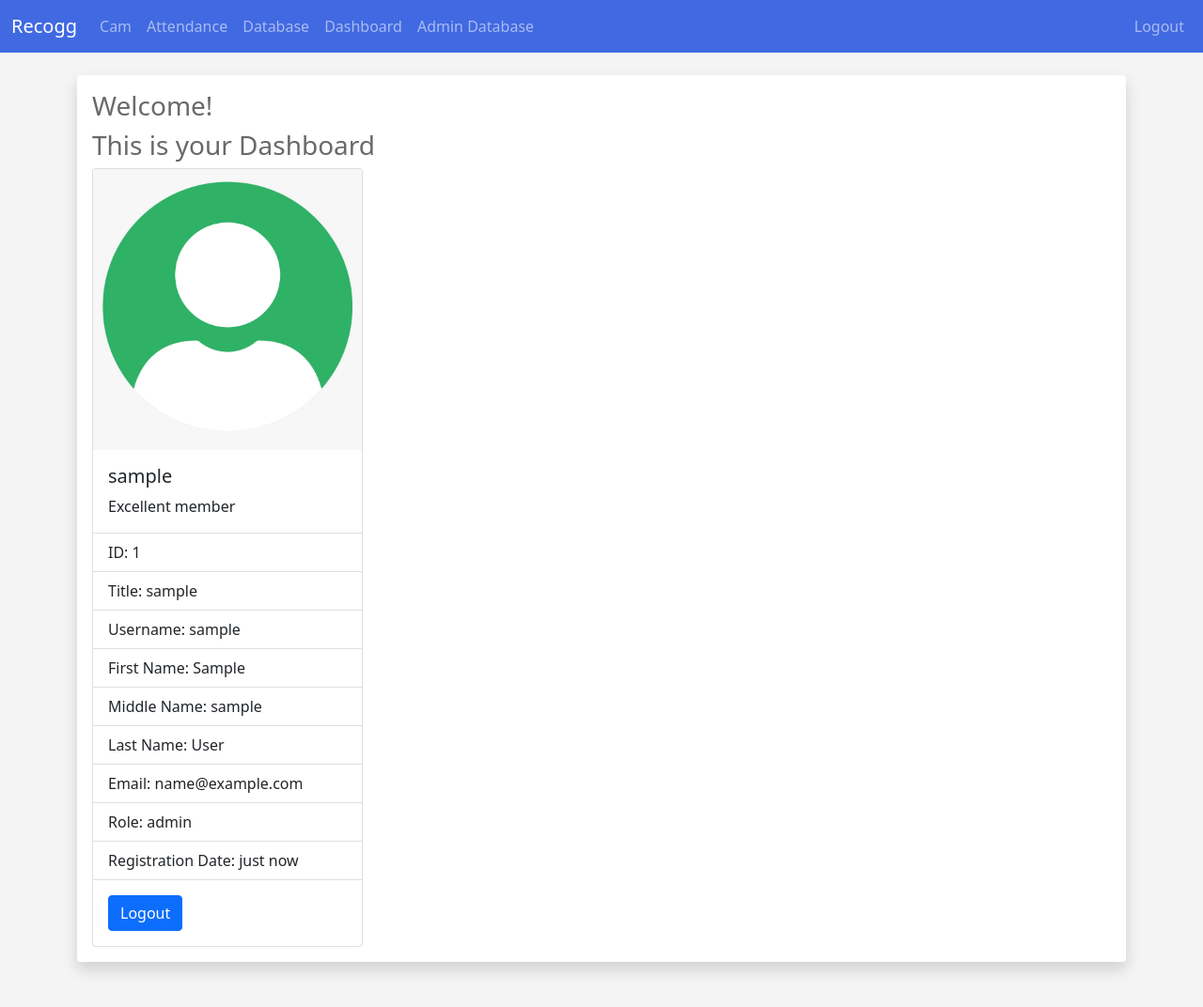
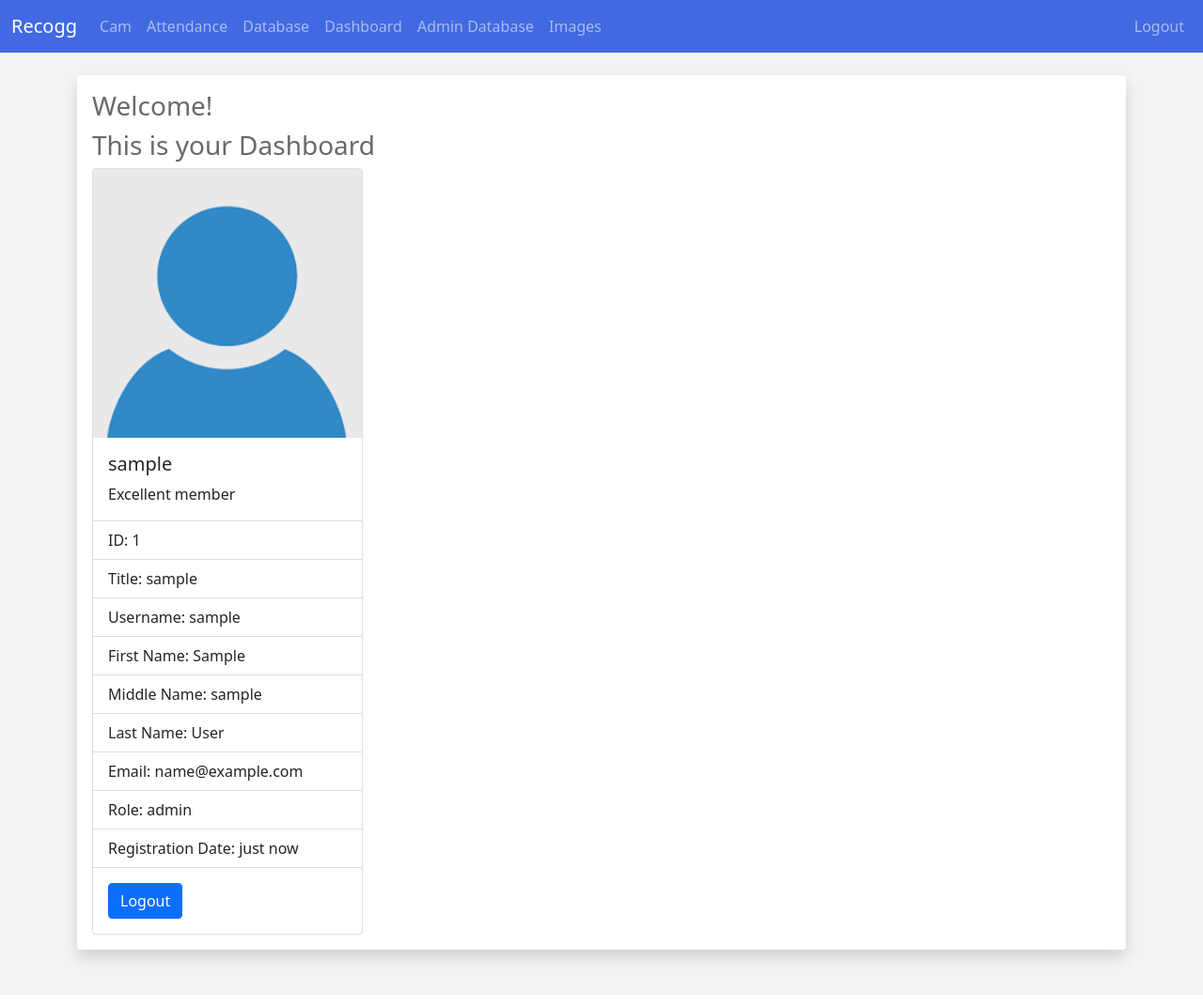
Before and after one commit to Ugo5738/Attendance, a Flask app: page /dashboard in a window 1280 px wide. Shown: the whole page at 94% size. After the commit the page ends 1031 px from the top, so only its background shows below. Run offline with Flask 2, Linux system fonts and the light colour scheme; the visitor is signed in with stand-in values (Sample User, id 1); data comes from the database, SQL or seed files in the repository.

Commit message:
Worked on images displayed across pages

```diff
--- /dev/null
+++ b/Attendance.csv
@@ -0,0 +1,2 @@
+
+CHINEYE, BARBARA, OKWUONU, 12:41:59, 23-April-2022, Saturday
--- a/app.py
+++ b/app.py
@@ -3,7 +3,7 @@ import os
 import os.path
 from flask import Flask, render_template, request, Response, flash, redirect, url_for
 from flask_login import UserMixin, login_user, LoginManager, login_required, logout_user, current_user
-from werkzeug.utils import secure_filename
+# from werkzeug.utils import secure_filename
 from werkzeug.security import generate_password_hash, check_password_hash
 from datetime import datetime
 from flask_sqlalchemy import SQLAlchemy
@@ -64,7 +64,8 @@ def file_type(key):
 
 # ATTENDANCE CONTENT
 base_path = Path(__file__).parent
-path = os.path.join(base_path, "Images_upload")
+path = os.path.join(base_path, "static")
+path = os.path.join(path, "recog_images")
 
 images = []
 classNames = []
@@ -352,6 +353,7 @@ class Members(db.Model):
     birth_date = db.Column(db.String(50), nullable=False)
     phone = db.Column(db.String(50), nullable=False)
     country = db.Column(db.String(100), nullable=False)
+    ext = db.Column(db.String(100))
     registration_date = db.Column(db.DateTime, default=datetime.utcnow)
 
     # Create String
@@ -385,7 +387,6 @@ class AdminMembers(db.Model, UserMixin):
 
 @app.route('/home')
 def index():
-
     return render_template('index.html')
 
 
@@ -488,6 +489,7 @@ def register():
 
 
 @app.route("/upload/<int:id>", methods=["GET", "POST"])
+# @app.route("/upload/", methods=["GET", "POST"])
 def upload(id):
     member_image_update = Members.query.get_or_404(id)
     if request.method == 'POST':
@@ -499,57 +501,10 @@ def upload(id):
         my_bucket.Object(file_name).put(Body=file)
         image_path = os.path.join(path, file_name)
         my_bucket.download_file(file_name, image_path)
+        member_image_update.ext = ext.lower()
+        db.session.commit()
         return render_template("uploaded.html", first_name=member_image_update.first_name)
     return render_template("upload.html", first_name=member_image_update.first_name)
-
-
-@app.route("/login", methods=['GET', 'POST'])
-def login():
-    login_form = LoginForm()
-    if login_form.validate_on_submit():
-        username = login_form.username.data
-        password = login_form.password_hash.data
-        admin_username = AdminMembers.query.filter_by(username=username).first()
-        if admin_username:
-            if check_password_hash(admin_username.password_hash, password):
-                login_user(admin_username)
-                flash("Login Successful")
-                return redirect(url_for('dashboard'))
-            else:
-                flash("Wrong Password, Try Again")
-        else:
-            flash("That User doesn't exist, Try Again")
-    return render_template('login.html',
-                           login_form=login_form)
-
-
-@app.route("/logout", methods=['GET', 'POST'])
-@login_required
-def logout():
-    logout_user()
-    flash("You have been logged out!")
-    return redirect(url_for('login'))
-
-
-@app.route("/dashboard", methods=['GET', 'POST'])
-@login_required
-def dashboard():
-    return render_template('dashboard.html')
-
-
-def success():
-    return render_template("success.html")
-
-
-@app.route('/')
-def home():
-    return render_template("home.html")
-
-
-@app.route('/database')
-def database():
-    all_members = Members.query.order_by(Members.registration_date)
-    return render_template("database.html", all_members=all_members)
 
 
 @app.route('/update/<int:id>', methods=['GET', 'POST'])
@@ -588,6 +543,55 @@ def delete(id):
         flash("There was a problem deleting that record, please try again!")
         all_members = Members.query.order_by(Members.registration_date)
         return render_template("database.html", all_members=all_members)
+
+
+@app.route("/login", methods=['GET', 'POST'])
+def login():
+    login_form = LoginForm()
+    if login_form.validate_on_submit():
+        username = login_form.username.data
+        password = login_form.password_hash.data
+        admin_username = AdminMembers.query.filter_by(username=username).first()
+        if admin_username:
+            if check_password_hash(admin_username.password_hash, password):
+                login_user(admin_username)
+                flash("Login Successful")
+                return redirect(url_for('dashboard'))
+            else:
+                flash("Wrong Password, Try Again")
+        else:
+            flash("That User doesn't exist, Try Again")
+    return render_template('login.html',
+                           login_form=login_form)
+
+
+@app.route("/logout", methods=['GET', 'POST'])
+@login_required
+def logout():
+    logout_user()
+    flash("You have been logged out!")
+    return redirect(url_for('home'))
+
+
+@app.route("/dashboard", methods=['GET', 'POST'])
+@login_required
+def dashboard():
+    return render_template('dashboard.html')
+
+
+def success():
+    return render_template("success.html")
+
+
+@app.route('/')
+def home():
+    return render_template("home.html")
+
+
+@app.route('/database')
+def database():
+    all_members = Members.query.order_by(Members.registration_date)
+    return render_template("database.html", all_members=all_members)
 
 
 @app.route('/admin_database')
@@ -631,7 +635,10 @@ def attendance():
 @app.route('/member/<id>')
 def member(id):
     member_data = Members.query.get_or_404(id)
-    return render_template("member.html", member_data=member_data)
+    file_name = f"{member_data.first_name} {member_data.middle_name} {member_data.last_name}.{member_data.ext}"
+    image_dir = 'recog_images/'
+    image_path = os.path.join(image_dir, file_name)
+    return render_template("member.html", member_data=member_data, image_path=image_path)
 
 
 # invalid URL
--- a/templates/dashboard.html
+++ b/templates/dashboard.html
@@ -6,7 +6,7 @@
     <h3>Welcome!</h3>
     <h3>This is your Dashboard</h3>
     <div class="card" style="width: 18rem;">
-        <img src="{{ url_for('static', filename='images/default.png') }}" class="card-img-top" alt="...">
+        <img src="{{ url_for('static', filename='default/default1.png') }}" class="card-img-top" alt="...">
         <div class="card-body">
             <h5 class="card-title">{{ current_user.username }}</h5>
             <p class="card-text">Excellent member</p>
--- a/templates/database.html
+++ b/templates/database.html
@@ -29,6 +29,8 @@
                 <td>{{ member.birth_date }}</td>
                 <td>{{ member.phone }}</td>
                 <td>{{ member.country }}</td>
+                <td>{{ member.ext }}</td>
+                <td>{{ member.registration_date | datetimeformat}}</td>
                 <td><a href="{{ url_for('update', id=member.id) }}" class="btn btn-success">UPDATE</a></td>
                 <td><a href="{{ url_for('delete', id=member.id) }}" class="btn btn-danger">DELETE</a></td>
             </tr>
--- a/templates/member.html
+++ b/templates/member.html
@@ -23,11 +23,10 @@
                   <strong>Birth Date: </strong>{{ member_data.birth_date }}<br><br/>
                   <strong>Phone Number: </strong>{{ member_data.phone }}<br><br/>
                   <strong>Country: </strong>{{ member_data.country }}<br><br/>
-                  <strong>Image Name: </strong>{{ member_data.image }}<br><br/>
-                  <strong>Registration Date: </strong>{{ member_data.registration_date }}<br><br/>
+                  <strong>Registration Date: </strong>{{ member_data.registration_date  | datetimeformat}}<br><br/>
               </div>
               <div class="col-4">
-                  <img src="{{ url_for('static', filename='images/default.png') }}" width="250" align="right">
+                  <img src="{{ url_for('static', filename=image_path) }}" width="250" align="right">
               </div>
           </div>
       </div>
--- a/templates/navbar.html
+++ b/templates/navbar.html
@@ -22,6 +22,9 @@
           <li class="nav-item">
             <a class="nav-link" href="{{ url_for('admin_database') }}">Admin Database</a>
           </li>
+          <li class="nav-item">
+            <a class="nav-link" href="{{ url_for('files') }}">Images</a>
+          </li>
         </ul>
         <ul class="navbar-nav me mb-2 mb-lg-0">
           <li class="nav-item">
```
Also changed, not shown: Images_upload/Bill Gates.jpg (deleted), Images_upload/Melinda Gates.jpg (deleted), static/default/default1.png (added), static/images/default.png (deleted), static/recog_images/Chineye Barbara Okwuonu.jpg (added).
